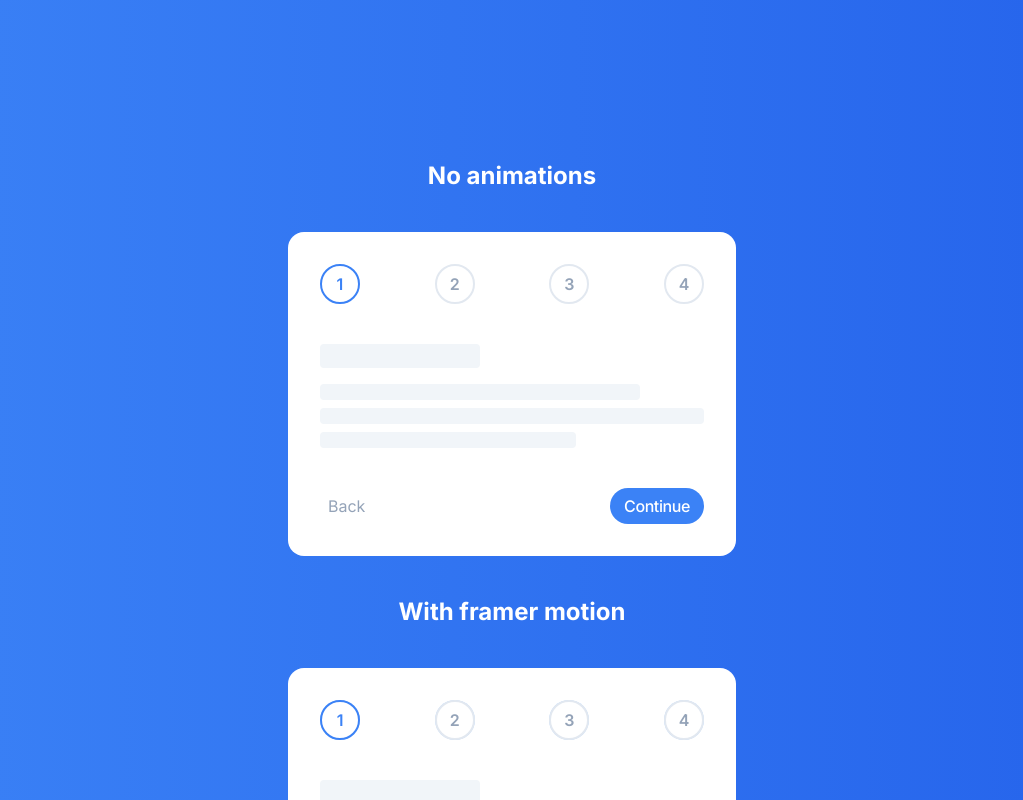
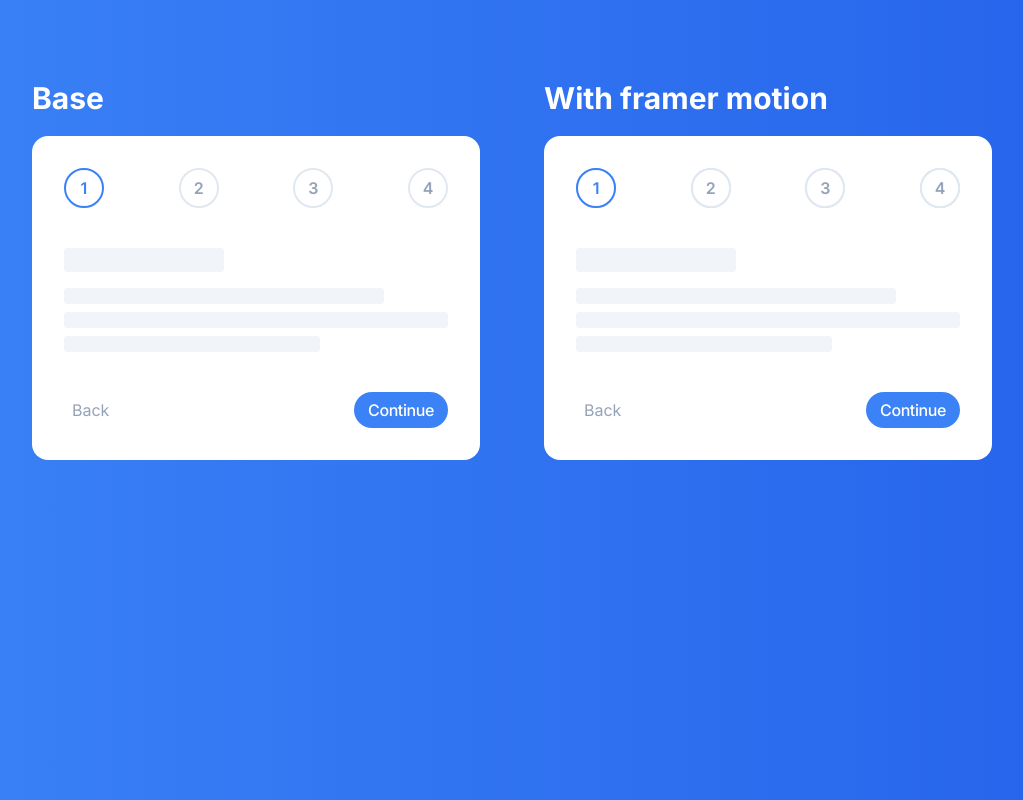
Before and after one commit to ismaelherreradev/ui-framer-motion, a Next.js app: page /multistep-wizard in a window 1280 px wide. Shown: the top 800 px of the page, without its empty margins (128-1151 px from the left). Built offline with nearby package versions, Linux system fonts and the light colour scheme.

Commit message:
change multistep wizard title

```diff
--- a/src/pages/multistep-wizard/index.tsx
+++ b/src/pages/multistep-wizard/index.tsx
@@ -3,12 +3,16 @@ import MultiStepWizardMotion from "./multistep-wizard-motion";
 
 export default function MultiStepWizardPage(): JSX.Element {
   return (
-    <div className="flex min-h-screen items-start bg-gradient-to-r from-blue-500 to-blue-600 pt-40">
-      <div className="w-full flex flex-col gap-10">
-        <h1 className="text-center text-2xl font-bold text-white">No animations</h1>
-        <MultiStepWizard />
-        <h1 className="text-center text-2xl font-bold text-white">With framer motion</h1>
-        <MultiStepWizardMotion />
+    <div className="px-10 min-h-screen bg-gradient-to-r from-blue-500 to-blue-600 pt-20">
+      <div className="flex flex-wrap w-full justify-center gap-16">
+        <div className="w-full max-w-md">
+          <h1 className="text-3xl font-bold text-white mb-5">Base</h1>
+          <MultiStepWizard />
+        </div>
+        <div className="w-full max-w-md">
+          <h1 className="text-3xl font-bold text-white mb-5">With framer motion</h1>
+          <MultiStepWizardMotion />
+        </div>
       </div>
     </div>
   );
--- a/src/pages/multistep-wizard/multistep-wizard-motion.tsx
+++ b/src/pages/multistep-wizard/multistep-wizard-motion.tsx
@@ -120,7 +120,7 @@ export default function MultiStepWizardMotion(): JSX.Element {
   const [step, setStep] = useState(1);
 
   return (
-    <div className="mx-auto w-full max-w-md rounded-2xl bg-white">
+    <div className="w-full max-w-md rounded-2xl bg-white">
       <div className="flex justify-between rounded p-8">
         <Step step={1} currentStep={step} />
         <Step step={2} currentStep={step} />
--- a/src/pages/multistep-wizard/multistep-wizard.tsx
+++ b/src/pages/multistep-wizard/multistep-wizard.tsx
@@ -36,7 +36,7 @@ export default function MultiStepWizard() {
   let [step, setStep] = useState(1);
 
   return (
-    <div className="mx-auto w-full max-w-md rounded-2xl bg-white">
+    <div className="w-full max-w-md rounded-2xl bg-white">
       <div className="flex justify-between rounded p-8">
         <Step step={1} currentStep={step} />
         <Step step={2} currentStep={step} />
```
